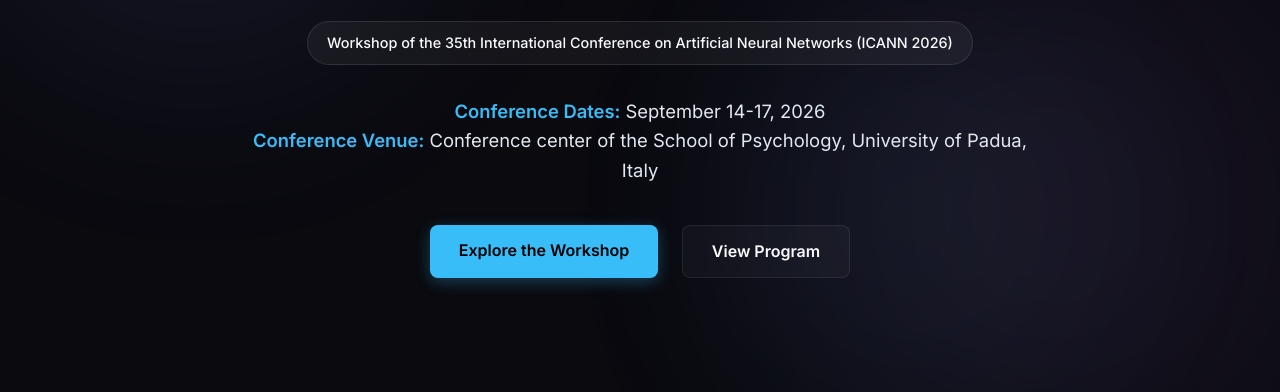
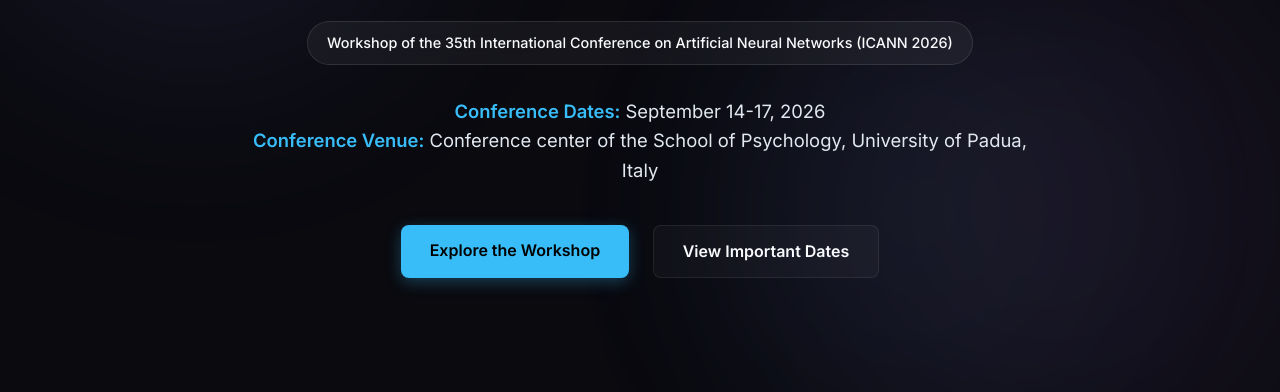
Before and after one commit to cardiamc/Incl-Int, a plain HTML site: page index.html in a window 1280 px wide. Shown: the part 408-800 px from the top of the page. Drawn offline with Linux system fonts and the light colour scheme.

Commit message:
feat: Update hero section secondary button text and target from 'Program' to 'Important Dates'.

```diff
--- a/index.html
+++ b/index.html
@@ -63,7 +63,8 @@
                 <div class="hero-actions">
                     <a href="#about" class="btn btn-primary" aria-label="Read the workshop abstract">Explore the
                         Workshop</a>
-                    <a href="#program" class="btn btn-secondary" aria-label="View the workshop program">View Program</a>
+                    <a href="#dates" class="btn btn-secondary" aria-label="View the workshop important dates">View
+                        Important Dates</a>
                 </div>
             </div>
         </section>
```
